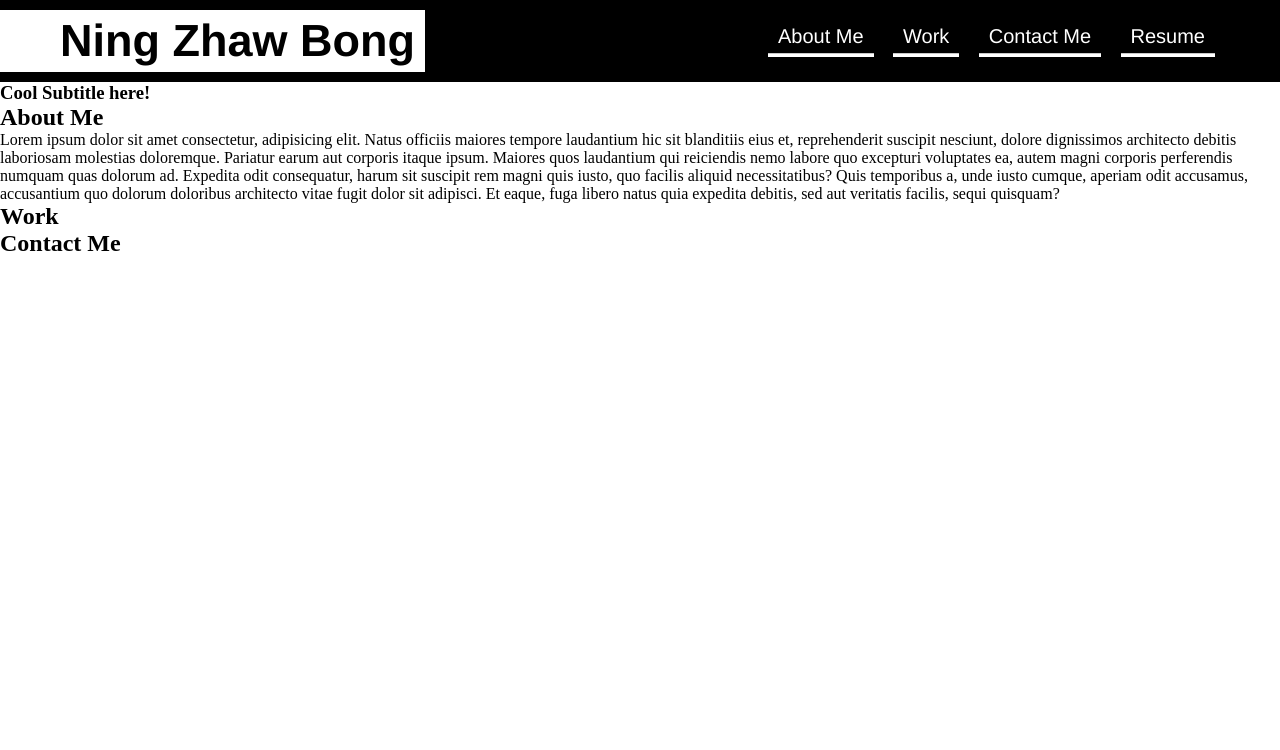
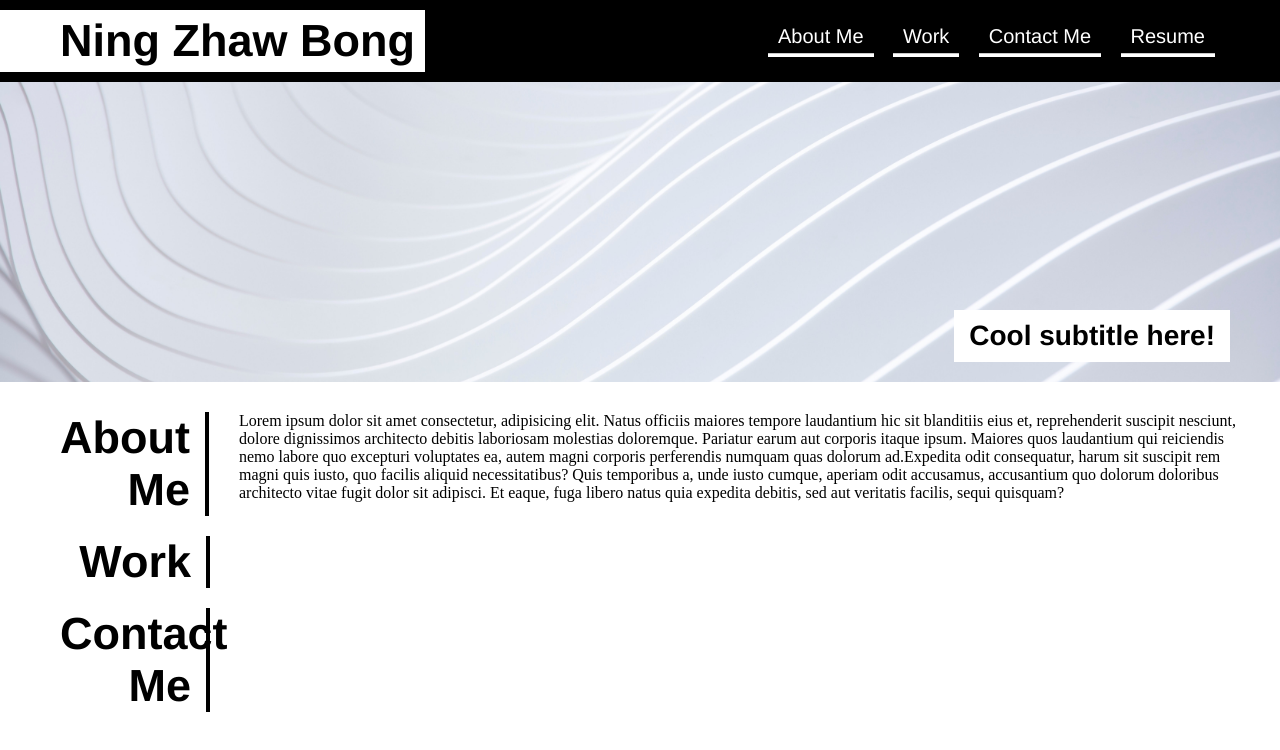
Before and after one commit to ning1604/Portfolio, a plain HTML site: page index.html in a window 1280 px wide. Shown: the top 750 px of the page. Drawn offline with Linux system fonts and the light colour scheme; files whose address does not match are found by name.

Commit message:
styling of background image and about me section

```diff
--- a/assets/css/style.css
+++ b/assets/css/style.css
@@ -6,6 +6,7 @@
 
 body {
     background-color: white;
+    height: 200vh;
 }
 
 .header {
@@ -81,3 +82,53 @@ a:hover,
 a:focus {
     color:black;
 }
+
+.background-img {
+    height: 300px;
+    width: 100%;
+    margin-bottom: 30px;
+    background-image: url("C:/Users/Ning/Documents/Assignments/week2/Portfolio/assets/images/backgroundImg.jpg");
+    background-size: cover;
+    background-position: center;
+    position: relative;
+}
+
+h3 {
+    float: right;
+    font-size: 28px;
+    font-family: 'Franklin Gothic Medium', 'Arial Narrow', Arial, sans-serif;
+    background-color: white;
+    position: absolute;
+    bottom: 0px;
+    right: 0px;
+    padding: 10px 15px;
+    margin: 20px 50px 20px 0;
+}
+
+h2 {
+    font-size: 45px;
+    font-family: 'Franklin Gothic Medium', 'Arial Narrow', Arial, sans-serif;
+    width: 150px;
+    text-align: right;
+    border-right: 4px solid black;
+    padding-right: 15px;
+}
+
+#about-me p {
+    padding: 0 5px 10px 30px;
+}
+
+#about-me {
+    display: flex;
+    margin: 0 30px 20px 60px;
+}
+
+#work {
+    display: flex;
+    margin: 0 30px 20px 60px;
+}
+
+#contact-me {
+    display: flex;
+    margin: 0 30px 20px 60px;
+}
--- a/index.html
+++ b/index.html
@@ -30,22 +30,22 @@
         </nav>
     </header>
     <!-- background image -->
-    <div class="backgroundimg">
+    <div class="background-img">
         <div>
-            <h3>Cool Subtitle here!</h3>
+            <h3>Cool subtitle here!</h3>
         </div>
     </div>
 
     <main>
         <section>
             <div id="about-me">
-                <h2>About Me</h2>
-                <p>
+                <h2 class="h2-flexbox">About Me</h2>
+                <p class="p-flexbox">
                 Lorem ipsum dolor sit amet consectetur, adipisicing elit. Natus officiis maiores tempore laudantium hic
                 sit blanditiis eius et, reprehenderit suscipit nesciunt, dolore dignissimos architecto debitis
                 laboriosam molestias doloremque. Pariatur earum aut corporis itaque ipsum. Maiores quos laudantium qui
                 reiciendis nemo labore quo excepturi voluptates ea, autem magni corporis perferendis numquam quas
-                dolorum ad. Expedita odit consequatur, harum sit suscipit rem magni quis iusto, quo facilis aliquid
+                dolorum ad.Expedita odit consequatur, harum sit suscipit rem magni quis iusto, quo facilis aliquid
                 necessitatibus? Quis temporibus a, unde iusto cumque, aperiam odit accusamus, accusantium quo dolorum
                 doloribus architecto vitae fugit dolor sit adipisci. Et eaque, fuga libero natus quia expedita debitis,
                 sed aut veritatis facilis, sequi quisquam?
@@ -55,6 +55,9 @@
         <section>
             <div id="work">
                 <h2>Work</h2>
+                <div class="work-samples">
+
+                </div>
             </div>
         </section>
     </main>
```
Also changed, not shown: assets/images/backgroundImg.jpg (added).
